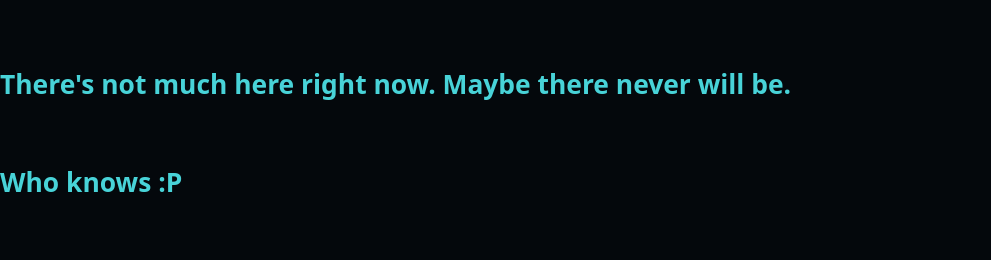
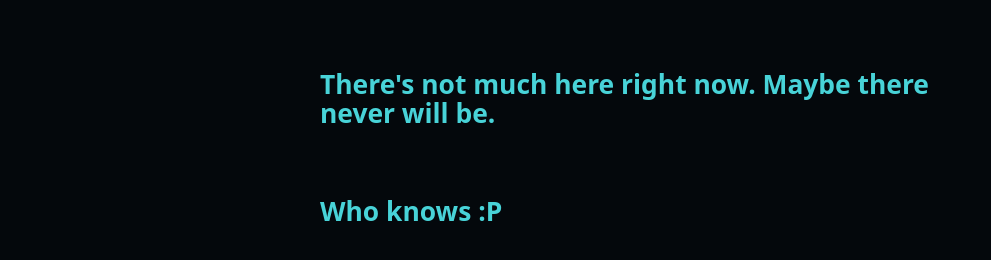
Before and after one commit to finnks13/finnks13.github.io, a plain HTML site: page index.html in a window 1280 px wide. Shown: the part 146-406 px from the top of the page, without its empty margins (0-991 px from the left). Drawn offline with Linux system fonts and the light colour scheme.

Commit message:
centred some stuff

```diff
--- a/index.html
+++ b/index.html
@@ -20,7 +20,7 @@
 <main>
     <h1>Hello.</h1>
     <br><br>
-    <h2>There's not much here right now. Maybe there never will be.</h2>
+    <h2 class="centre">There's not much here right now. Maybe there never will be.</h2>
     <br>
-    <h2>Who knows :P</h2>
+    <h2 class="centre">Who knows :P</h2>
 </main>
```
